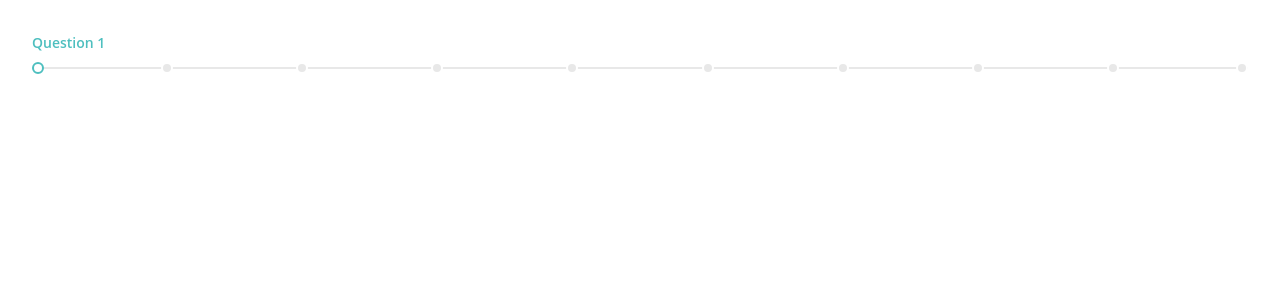
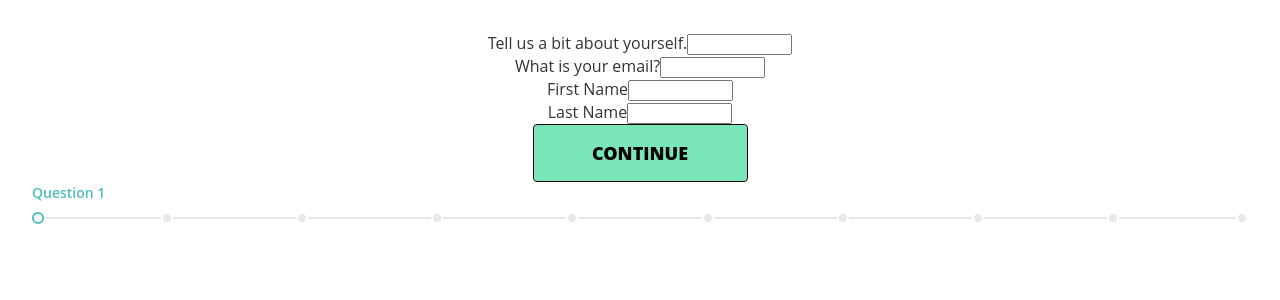
Before and after one commit to unachoza/LetsTalkMoney, a React (Create React App) app: page /survey in a window 1280 px wide. Shown: the top 300 px of the page. Built offline with nearby package versions, Linux system fonts and the light colour scheme.

Commit message:
building out questions array

```diff
--- a/src/Components/Button/Button.component.js
+++ b/src/Components/Button/Button.component.js
@@ -1,9 +1,12 @@
 import React from 'react';
 import './Button.styles.scss';
 
-const CustomButton = ({ children, ...props }) => {
+const CustomButton = ({ buttonSyle, children, ...props }) => {
+ console.log(props.props)
+ const style = props.props
+ console.log(style)
   return (
-    <div className="btn" {...props}>
+    <div className="btn" {...props} style={{style}}>
       {children}
     </div>
   );
--- a/src/Components/Question/Question.component.js
+++ b/src/Components/Question/Question.component.js
@@ -1,10 +1,16 @@
 import React from 'react';
 import Button from '../../Components/Button/Button.component';
 import { Link } from 'react-router-dom';
-import './Survey.styles.css';
+import './Question.styles.css';
 
-const Question = () => {
-  return <div className="question"></div>;
+const Question = ({ question }) => {
+  return (
+    <div className="question-container">
+      <label for="name">{question}</label>
+      <input type="text" id="name" name="name" required minlength="4" maxlength="8" size="10" />
+
+    </div>
+  );
 };
 
 export default Question;
--- a/src/Components/Question/Question.styles.css
+++ b/src/Components/Question/Question.styles.css
@@ -0,0 +1,3 @@
+.question-container {
+
+}
--- a/src/Pages/Survey/Survey.component.js
+++ b/src/Pages/Survey/Survey.component.js
@@ -1,15 +1,19 @@
 import React from 'react';
 import Button from '../../Components/Button/Button.component';
 import ProgressBar from '../../Components/Progress-Bar/Progress-Bar.component';
+import Question from '../../Components/Question/Question.component'
 import { Link } from 'react-router-dom';
 import './Survey.styles.css';
 
-const SurveyQuestionsArray = [""]
-
+const SurveyQuestionsArray = ["Tell us a bit about yourself.", "What is your email?", "First Name", "Last Name"]
+const buttonStyle = {
+width: "10px"
+}
 const Survey = () => {
   return (
     <div className="Survey-page">
-
+    {SurveyQuestionsArray.map(question => <Question question={question} />)}
+    <Button props={buttonStyle}>Continue</Button>
       <ProgressBar />
     </div>
   );
```
